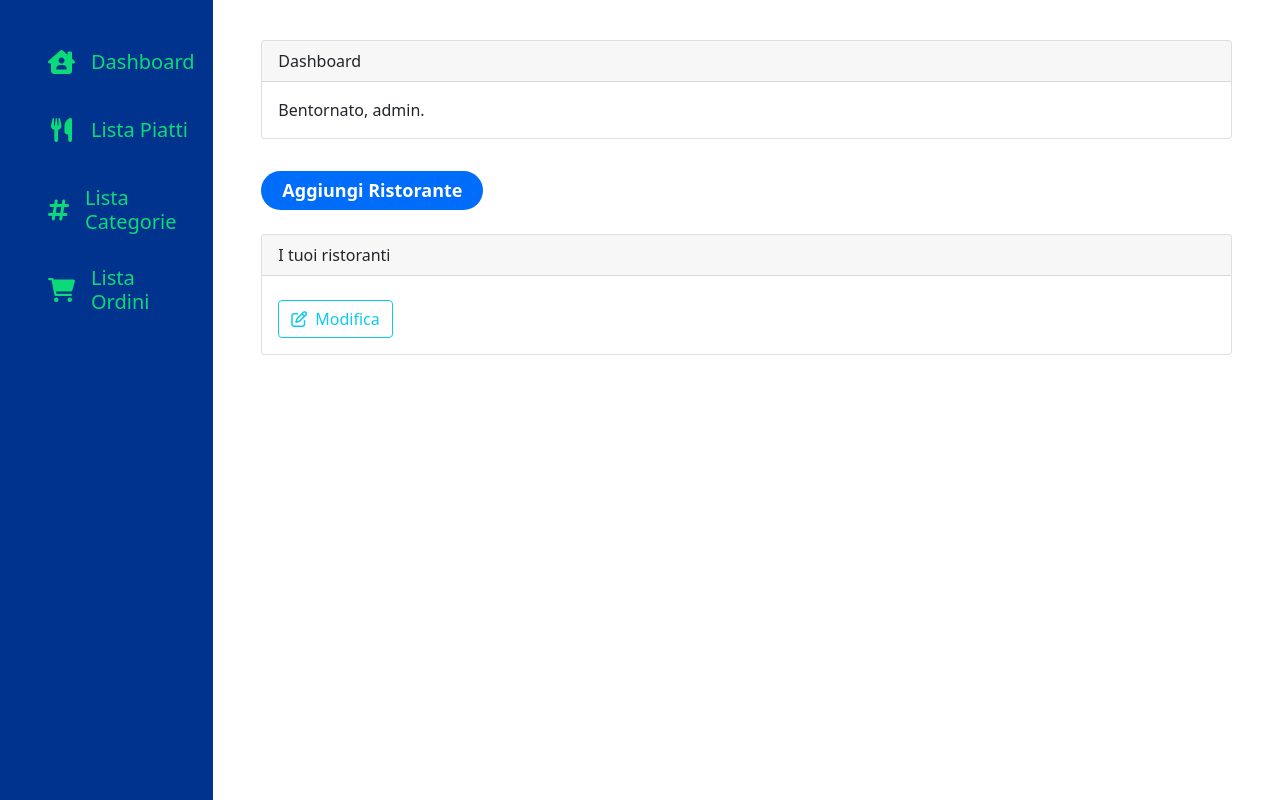
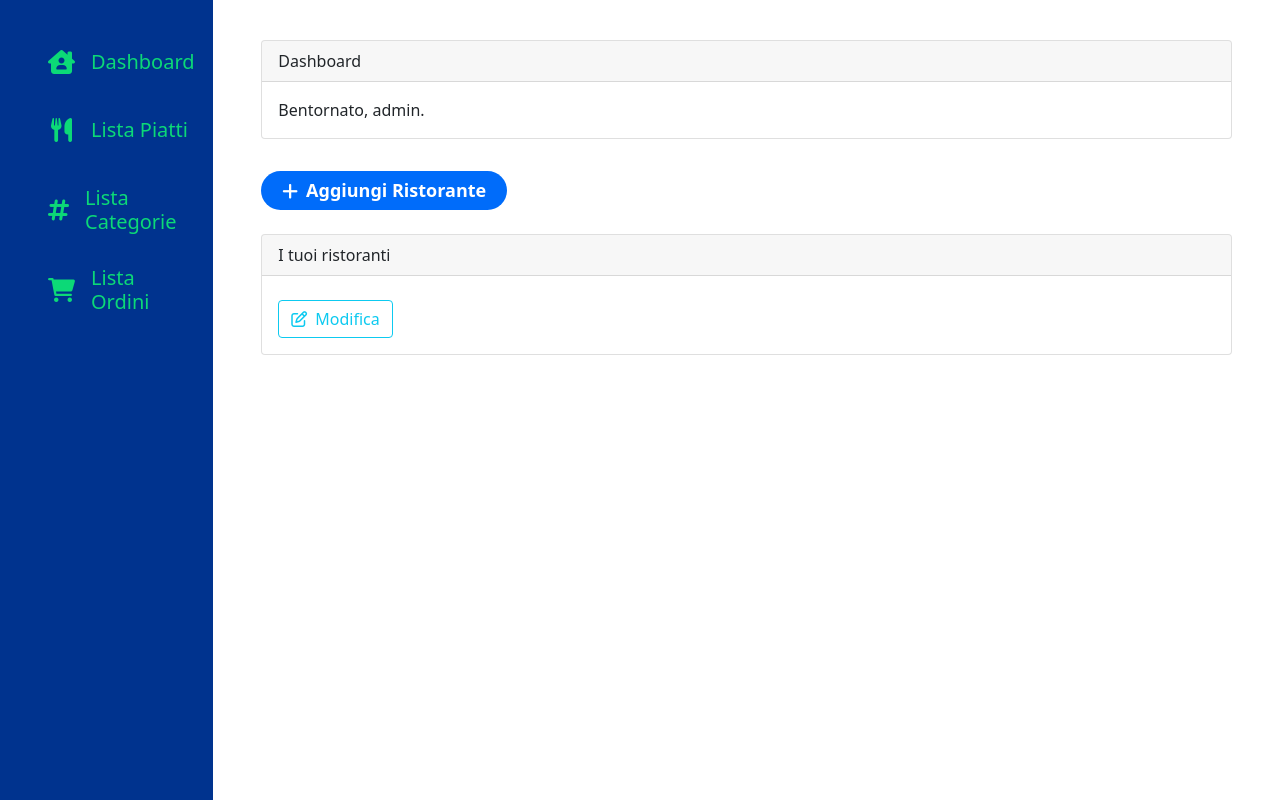
Before and after one commit to VitoMars/proj-deliveboo, a Laravel app: page /admin in a window 1280 px wide. Shown: the part 70-870 px from the top of the page. Run offline with Laravel 8, Linux system fonts and the light colour scheme; a user stored in the database is signed in; data comes from the database, SQL or seed files in the repository; data that the repository does not hold is empty; style sheets or scripts are compiled from the project's sources; some web fonts are replaced.

Commit message:
aggiunto plus

```diff
--- a/resources/views/admin/index.blade.php
+++ b/resources/views/admin/index.blade.php
@@ -28,7 +28,10 @@
         <div class="col-md-12">
 
             <a href="{{ route('admin.restaurants.create') }}">
-                <button type="button" class="my-btn-blue btn my-4 text-white">Aggiungi Ristorante</button>
+                <button type="button" class="my-btn-blue btn my-4 text-white d-flex align-items-center">
+                    <i class="fas fa-plus pe-2" style=""></i>
+                    Aggiungi Ristorante
+                </button>
             </a>
 
             <div class="card mb-3">
```
